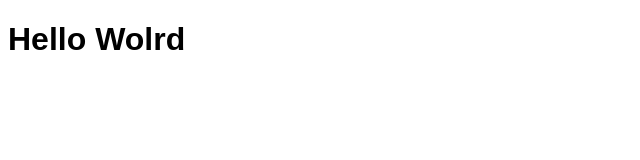
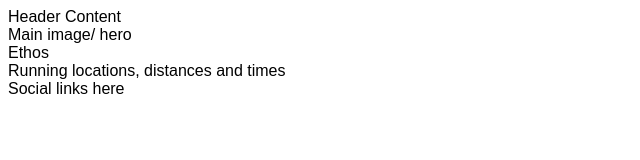
Before and after one commit to EeeBeeDee/love-running, a plain HTML site: page index.html in a window 1280 px wide. Shown: the whole page, without its empty margins (0-640 px from the left). Drawn offline with Linux system fonts and the light colour scheme.

Commit message:
add sections

```diff
--- a/index.html
+++ b/index.html
@@ -10,6 +10,10 @@
     <title>Love Running</title>
 </head>
 <body>
-    <h1>Hello Wolrd </h1>
+    <header>Header Content</header>
+    <section>Main image/ hero</section>
+    <section>Ethos</section>
+    <section>Running locations, distances and times</section>
+    <footer>Social links here</footer>
 </body>
 </html>
```
